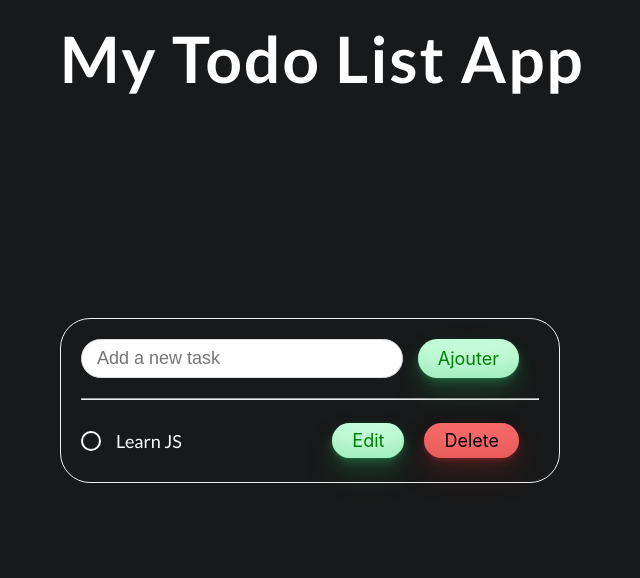
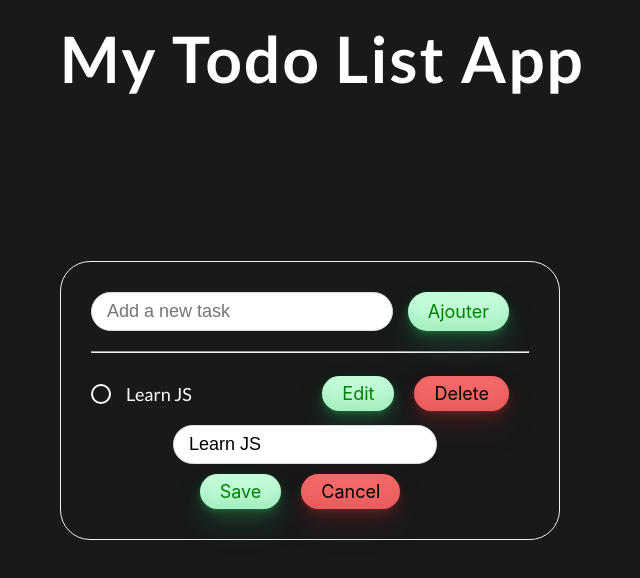
Before and after one commit to Felipebarcon/angular-todo-list, an Angular app: page / in a window 1280 px wide. Both pictures are taken after a click on the button "Edit". Shown: the top 578 px of the page, without its empty margins (330-970 px from the left). Built offline with nearby package versions, Linux system fonts and the light colour scheme.

Commit message:
edit a task function ok

```diff
--- a/src/app/app.component.html
+++ b/src/app/app.component.html
@@ -1,4 +1,3 @@
-
 <div class="container">
   <h1>My Todo List App</h1>
   <app-todo-list></app-todo-list>
--- a/src/app/interfaces/item.ts
+++ b/src/app/interfaces/item.ts
@@ -1,4 +1,5 @@
 export interface Item {
   description: string;
   done?: boolean;
+  editMode?: boolean;
 }
--- a/src/app/services/task.service.ts
+++ b/src/app/services/task.service.ts
@@ -9,9 +9,11 @@ export class TaskService {
     {
       description: 'Learn JS',
       done: false,
+      editMode: false,
     },
   ];
   @ViewChild('newTask') inputTask: ElementRef;
+  @ViewChild('newValue') newValueTask: ElementRef;
 
   addItem(description: string): void {
     this.todoList.unshift({
@@ -20,6 +22,14 @@ export class TaskService {
     });
   }
 
+  editTask(index: number): void {
+    this.todoList[index].editMode = !this.todoList[index].editMode;
+  }
+
+  saveTask(task: string, index: number): void {
+    this.todoList[index].description = task;
+    this.todoList[index].editMode = false;
+  }
   deleteTask(index: number): void {
     this.todoList.splice(index, 1);
   }
--- a/src/app/todo-list/todo-list.component.css
+++ b/src/app/todo-list/todo-list.component.css
@@ -15,7 +15,7 @@ form {
 .todo--container {
   border: 1px solid #eee;
   border-radius: 3rem;
-  padding: 2rem;
+  padding: 3rem;
   width: 50rem;
 }
 
@@ -73,6 +73,19 @@ li p {
   border: 2px solid #c2fbd7;
 }
 
+.todo--list--edit {
+  display: flex;
+  flex-direction: column;
+  padding-top: 1rem;
+}
+
+.todo--button-edit {
+  display: flex;
+  justify-content: space-around;
+  align-items: center;
+  margin-top: 1rem;
+}
+
 /* BUTTON */
 
 .btn {
--- a/src/app/todo-list/todo-list.component.html
+++ b/src/app/todo-list/todo-list.component.html
@@ -11,8 +11,23 @@
       <span (click)="markAsDone(index)" [ngClass]="item.done ? 'todo done' :
       'todo'"></span>
       <p class="todo-text">{{ item.description }}</p>
-      <button class="btn" >Edit</button>
-      <button class="btn btn-danger" (click)="deleteTask(index)">Delete</button>
+      <button class="btn" (click)="editTask(index)">Edit</button>
+      <button class="btn btn-danger btn-delete" (click)="deleteTask(index)">
+        Delete</button>
     </li>
+
+    <!-- New input for edit Mode -->
+    <ul *ngFor="let item of todoList; let index = index">
+    <li class="todo--list--edit" *ngIf="item.editMode === true">
+      <input class="todo--input" type="text" #newValue
+             [value]="item.description"
+             placeholder="Add a new task">
+      <div class="todo--button-edit">
+      <button class="btn btn-primary" (click)="saveTask(newValue.value, index)">
+        Save</button>
+      <button class="btn btn-danger" (click)="editTask(index)">Cancel</button>
+      </div>
+    </li>
+    </ul>
   </ul>
 </div>
--- a/src/app/todo-list/todo-list.component.ts
+++ b/src/app/todo-list/todo-list.component.ts
@@ -9,6 +9,7 @@ import { TaskService } from '../services/task.service';
 })
 export class TodoListComponent implements OnInit {
   @ViewChild('newTask') inputTask: ElementRef;
+  @ViewChild('newValue') newValueTask: ElementRef;
 
   public todoList = this.taskService.todoList;
 
@@ -21,6 +22,14 @@ export class TodoListComponent implements OnInit {
     this.inputTask.nativeElement.value = ' ';
   }
 
+  editTask(index: number): void {
+    this.taskService.editTask(index);
+  }
+
+  saveTask(task: string, index: number): void {
+    this.taskService.saveTask(task, index);
+  }
+
   deleteTask(index: number): void {
     this.taskService.deleteTask(index);
   }
```
